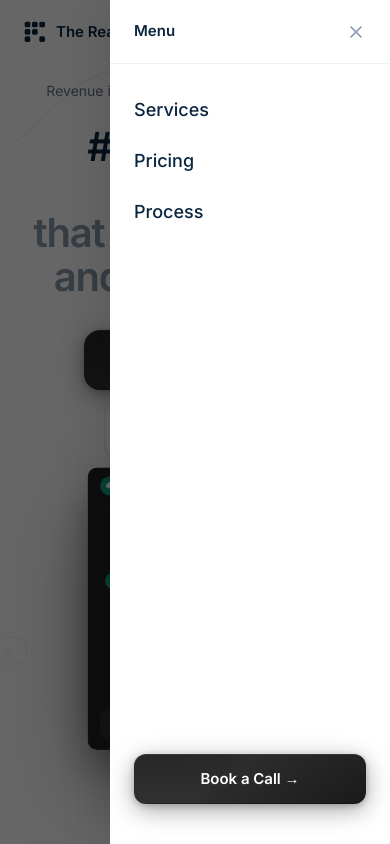
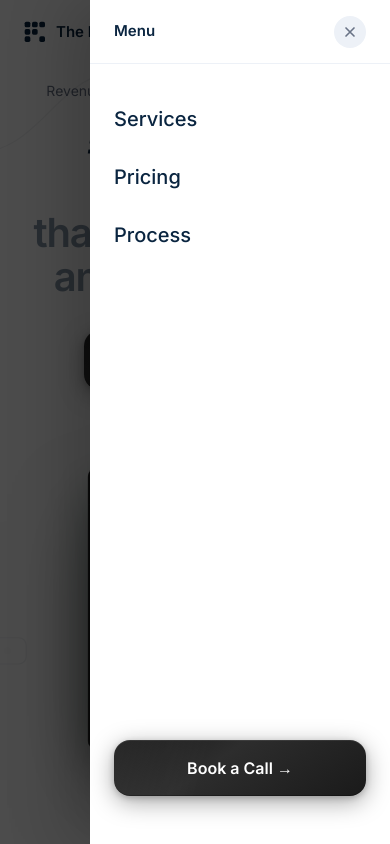
Before and after one commit to jamil-theready/the-ready-consult-website, a Next.js app: page / in a window 390 px wide. Both pictures are taken after a click on the button 346 px from the left and 32 px from the top of the page. Shown: the top 844 px of the page. Built offline with nearby package versions, Linux system fonts and the light colour scheme.

Commit message:
Fix mobile menu: higher z-index, solid bg, proper sizing
Co-Authored-By: Claude Opus 4.6 (1M context) <noreply@anthropic.com>

```diff
--- a/src/components/Navbar.tsx
+++ b/src/components/Navbar.tsx
@@ -100,35 +100,37 @@ export default function Navbar() {
       </nav>
 
       {/* Black overlay */}
+      {/* Black overlay */}
       <div
-        className={`fixed inset-0 bg-black/60 z-40 md:hidden transition-opacity duration-300 ${open ? "opacity-100" : "opacity-0 pointer-events-none"}`}
+        className={`fixed inset-0 bg-black/70 z-[998] md:hidden transition-opacity duration-300 ${open ? "opacity-100" : "opacity-0 pointer-events-none"}`}
         onClick={() => setOpen(false)}
       />
 
       {/* Slide-in menu from right */}
       <div
-        className={`fixed top-0 right-0 h-full w-[280px] bg-white z-50 md:hidden transition-transform duration-400 ease-out flex flex-col ${open ? "translate-x-0" : "translate-x-full"}`}
-        style={{ boxShadow: open ? "-10px 0 40px rgba(0,0,0,0.1)" : "none" }}
+        className={`fixed top-0 right-0 bottom-0 w-[300px] bg-white z-[999] md:hidden transition-transform duration-300 ease-out flex flex-col ${open ? "translate-x-0" : "translate-x-full"}`}
+        style={{ boxShadow: open ? "-20px 0 60px rgba(0,0,0,0.2)" : "none" }}
       >
-        <div className="flex items-center justify-between px-6 h-16 border-b border-gray-100">
+        <div className="flex items-center justify-between px-6 h-16 border-b border-gray-100 shrink-0">
           <span className="font-semibold text-navy text-[15px]">Menu</span>
-          <button onClick={() => setOpen(false)} className="text-gray-400 hover:text-navy transition-colors">
-            <svg className="w-5 h-5" fill="none" stroke="currentColor" viewBox="0 0 24 24">
-              <path strokeLinecap="round" strokeLinejoin="round" strokeWidth={2} d="M6 18L18 6M6 6l12 12" />
+          <button onClick={() => setOpen(false)} className="w-8 h-8 flex items-center justify-center rounded-full bg-gray-100 text-gray-500 hover:text-navy hover:bg-gray-200 transition-colors">
+            <svg className="w-4 h-4" fill="none" stroke="currentColor" viewBox="0 0 24 24">
+              <path strokeLinecap="round" strokeLinejoin="round" strokeWidth={2.5} d="M6 18L18 6M6 6l12 12" />
             </svg>
           </button>
         </div>
-        <div className="px-6 py-8 space-y-6">
+        <div className="px-6 py-10 space-y-7 flex-1">
           {links.map((l) => (
-            <a key={l.href} href={l.href} onClick={() => setOpen(false)} className="block text-[18px] font-medium text-navy hover:text-teal transition-colors">{l.label}</a>
+            <a key={l.href} href={l.href} onClick={() => setOpen(false)} className="block text-[20px] font-medium text-navy hover:text-teal transition-colors">{l.label}</a>
           ))}
         </div>
-        <div className="px-6 mt-auto pb-10">
+        <div className="px-6 pb-12 shrink-0">
           <a
             href="https://calendly.com/d/ct8x-wk4-gsx/the-ready-consult-execs"
             target="_blank"
             rel="noopener noreferrer"
-            className="cta-btn relative block text-center text-white font-semibold text-[15px] px-6 py-3.5 rounded-xl overflow-hidden"
+            onClick={() => setOpen(false)}
+            className="cta-btn relative block text-center text-white font-semibold text-[16px] px-6 py-4 rounded-2xl overflow-hidden"
           >
             <span className="absolute inset-0 cta-shimmer" />
             <span className="relative z-10">Book a Call &rarr;</span>
```
